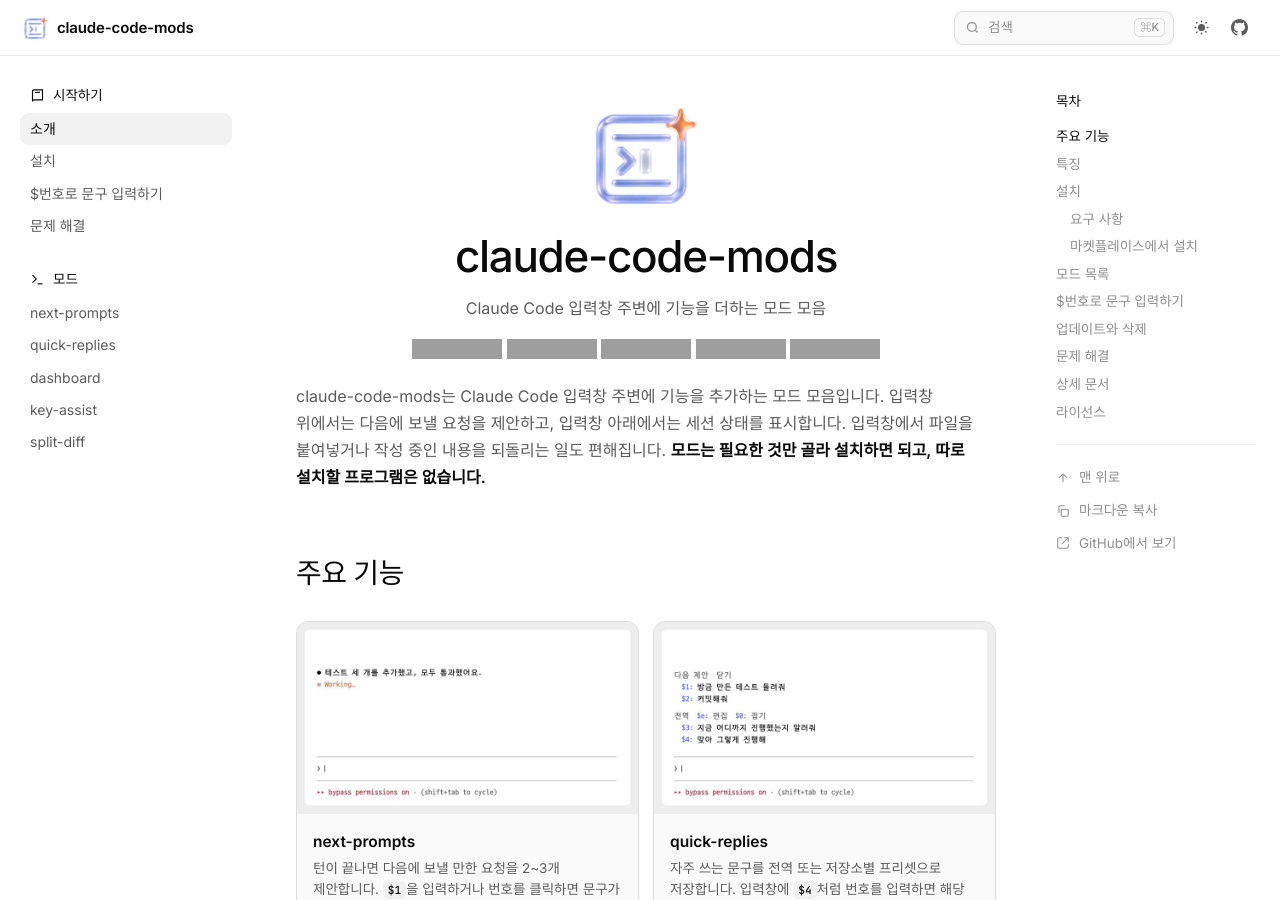
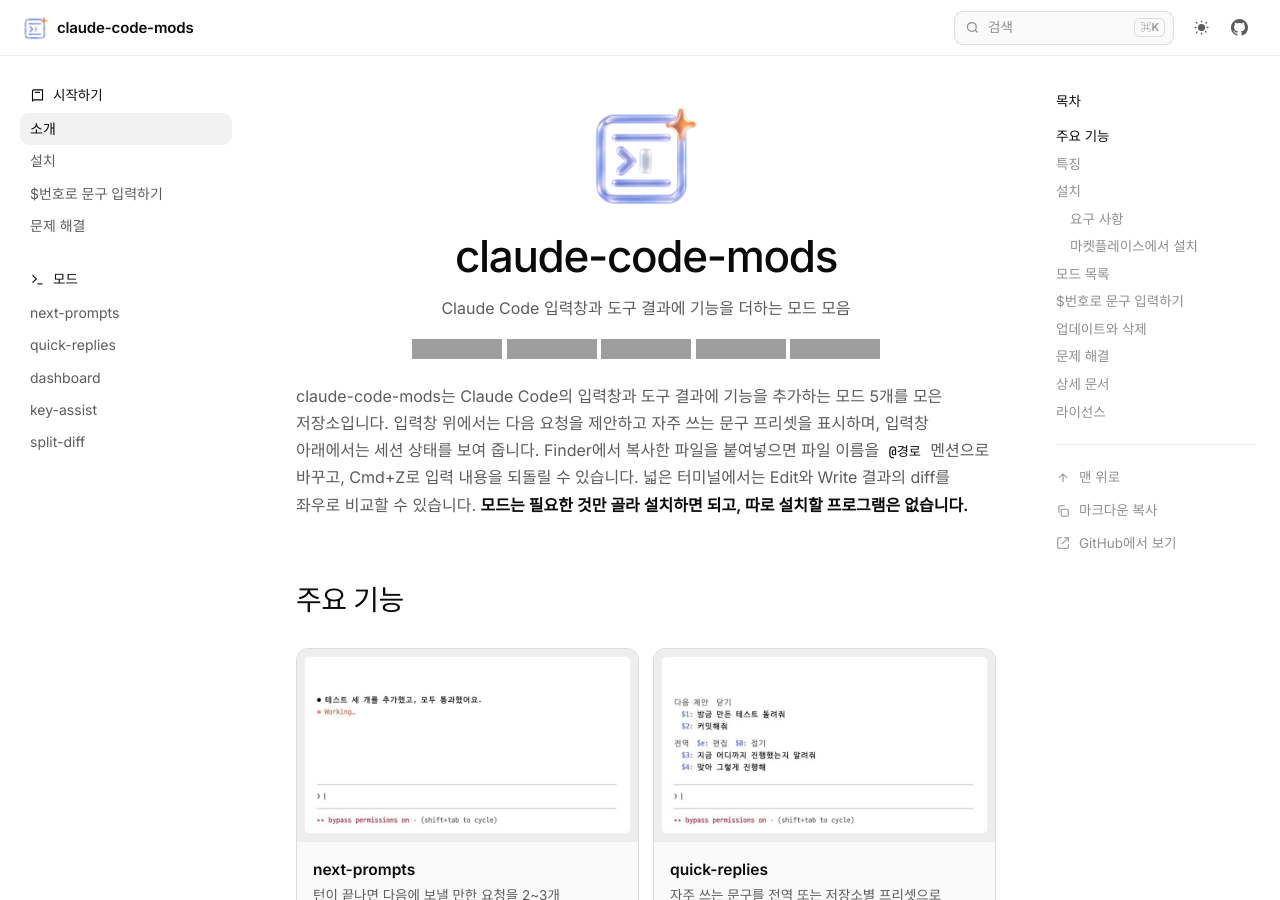
Before and after one commit to oobg/claude-code-mods, a Jekyll site: the page built from README.md, in a window 1280 px wide and 900 px high. Built offline with Jekyll 4.4.1, drawn with Linux system fonts in a browser that asks for light colours; some web fonts are replaced; our own code applies the rules of GitHub Pages for plain Markdown files; comment, search, counter and statistics services are not loaded; grey boxes are pictures that could not be loaded.

Commit message:
docs: 소개 문구와 OG 이미지를 모드 5개 기준으로 고치기
소개 범위를 '입력창 주변'에서 '입력창과 도구 결과'로 넓히고, README 소개 문단과 홈 메타 설명에
split-diff를 넣었다. OG 이미지에 split-diff를 더하고 부제를 맞췄다. 문구는 ChatGPT 검토를 반영했다.

Co-Authored-By: Claude Opus 5.5 <noreply@anthropic.com>

```diff
--- a/README.md
+++ b/README.md
@@ -4,7 +4,7 @@
 
 <h1 align="center">claude-code-mods</h1>
 
-<p align="center">Claude Code 입력창 주변에 기능을 더하는 모드 모음</p>
+<p align="center">Claude Code 입력창과 도구 결과에 기능을 더하는 모드 모음</p>
 
 <p align="center">
   <a href="./LICENSE"><img alt="License: MIT" src="https://img.shields.io/badge/license-MIT-111111?style=flat-square"></a>
@@ -26,7 +26,7 @@
   <a href="https://oobg.github.io/claude-code-mods/"><b>문서 사이트</b></a>
 </p>
 
-claude-code-mods는 Claude Code 입력창 주변에 기능을 추가하는 모드 모음입니다. 입력창 위에서는 다음에 보낼 요청을 제안하고, 입력창 아래에서는 세션 상태를 표시합니다. 입력창에서 파일을 붙여넣거나 작성 중인 내용을 되돌리는 일도 편해집니다. **모드는 필요한 것만 골라 설치하면 되고, 따로 설치할 프로그램은 없습니다.**
+claude-code-mods는 Claude Code의 입력창과 도구 결과에 기능을 추가하는 모드 5개를 모은 저장소입니다. 입력창 위에서는 다음 요청을 제안하고 자주 쓰는 문구 프리셋을 표시하며, 입력창 아래에서는 세션 상태를 보여 줍니다. Finder에서 복사한 파일을 붙여넣으면 파일 이름을 `@경로` 멘션으로 바꾸고, Cmd+Z로 입력 내용을 되돌릴 수 있습니다. 넓은 터미널에서는 Edit와 Write 결과의 diff를 좌우로 비교할 수 있습니다. **모드는 필요한 것만 골라 설치하면 되고, 따로 설치할 프로그램은 없습니다.**
 
 ## 주요 기능
 
--- a/_config.yml
+++ b/_config.yml
@@ -2,7 +2,7 @@
 # 화면은 _layouts/default.html이 헤더, 사이드바, 목차가 있는 문서 화면으로 그린다. search.json은 검색 창이 읽는 색인이다.
 # 페이지별 제목(seo_title)과 설명(description)은 아래 defaults에서 정한다. 마크다운에 머리말을 넣으면 GitHub 화면에 표로 보이기 때문이다.
 title: claude-code-mods
-description: Claude Code 입력창 주변에 기능을 더하는 플러그인 모음입니다.
+description: Claude Code 입력창과 도구 결과에 기능을 더하는 플러그인 모음입니다.
 lang: ko
 url: https://oobg.github.io
 baseurl: /claude-code-mods
@@ -21,7 +21,7 @@ defaults:
       path: "README.md"
     values:
       seo_title: "claude-code-mods: Claude Code 입력창 모드 모음"
-      description: "Claude Code 입력창 주변에 기능을 더하는 플러그인 모음입니다. 다음 요청 제안, 자주 쓰는 문구 프리셋, 입력창 아래 대시보드, Finder 파일 붙여넣기와 Cmd+Z 되돌리기를 제공하며, 필요한 모드만 골라 설치할 수 있습니다."
+      description: "Claude Code의 입력창과 도구 결과를 확장하는 플러그인 5개입니다. 다음 요청 제안, 문구 프리셋, 입력창 아래 대시보드, Finder 파일 붙여넣기, Cmd+Z 되돌리기, Edit와 Write의 diff를 좌우로 비교하는 기능을 제공합니다. 필요한 모드만 설치할 수 있습니다."
   - scope:
       path: "docs/next-prompts.md"
     values:
```
Also changed, not shown: .claude-plugin/marketplace.json, docs/images/og.png.
